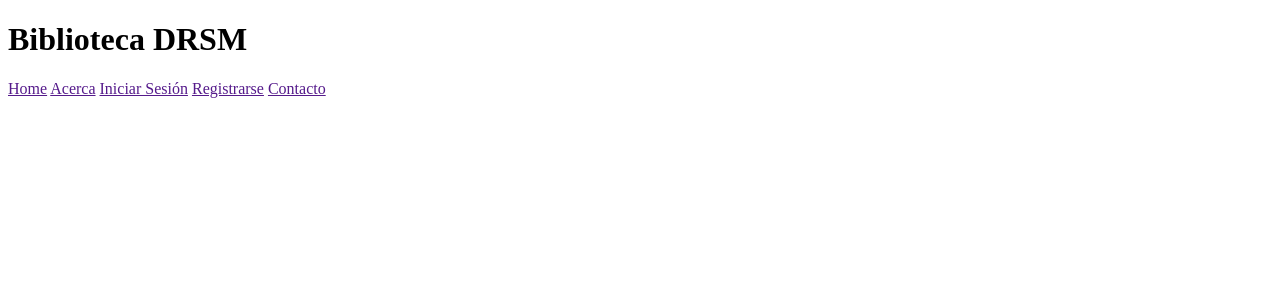
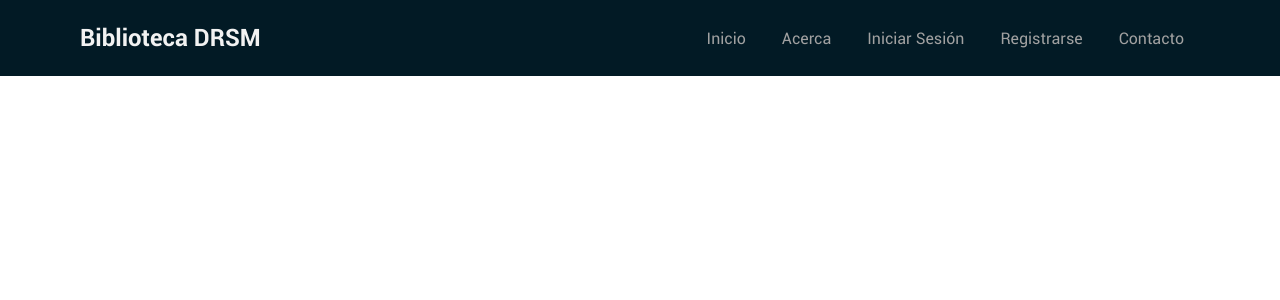
Before and after one commit to DiegoRSM03/library, a PHP site: page / in a window 1280 px wide. Shown: the top 300 px of the page. Run offline with PHP 8.4, Linux system fonts and the light colour scheme.

Commit message:
/view/assets/fonts/ modificada
*Elimine fuentes que no utilizaré en el proyecto para
no consumir espacio de mas simplemente.

```diff
--- a/index.php
+++ b/index.php
@@ -3,18 +3,22 @@
 <head>
 	<meta charset="UTF-8">
 	<meta name="viewport" content="width=device-width, initial-scale=1.0">
+
+	<link rel="stylesheet" href="./view/assets/css/style.css">
+	<link rel="stylesheet" href="./view/assets/iconfonts/flaticon.css">
+
 	<title>Biblioteca DRSM</title>
 </head>
 <body>
 	<header>
 		<h1>Biblioteca DRSM</h1>
-		<div id="nav">
-			<a href="">Home</a>
-			<a href="">Acerca</a>
-			<a href="">Iniciar Sesión</a>
-			<a href="">Registrarse</a>
-			<a href="">Contacto</a>
-		</div>
+		<nav>
+			<button type="submit">Inicio</button>
+			<button type="submit">Acerca</button>
+			<button type="submit">Iniciar Sesión</button>
+			<button type="submit">Registrarse</button>
+			<button type="submit">Contacto</button>
+		</nav>
 	</header>
 
 	<script src="view/assets/js/app.js"></script>
--- /dev/null
+++ b/view/assets/css/style.css
@@ -0,0 +1,52 @@
+@font-face {
+  font-family: 'Roboto';
+  src: url("../fonts/Roboto-Regular.ttf"); }
+
+@font-face {
+  font-family: 'Roboto Thin';
+  src: url("../fonts/Roboto-Thin.ttf"); }
+
+@font-face {
+  font-family: 'Roboto Light';
+  src: url("../fonts/Roboto-Light.ttf"); }
+
+@font-face {
+  font-family: 'Roboto Bold';
+  src: url("../fonts/Roboto-Bold.ttf"); }
+
+@font-face {
+  font-family: 'Roboto Black';
+  src: url("../fonts/Roboto-Black.ttf"); }
+
+* {
+  margin: 0;
+  padding: 0;
+  box-sizing: border-box; }
+
+html {
+  position: relative; }
+
+header {
+  display: flex;
+  align-items: center;
+  justify-content: space-between;
+  background-color: #021A25;
+  padding: 1.5rem 5rem;
+  position: absolute;
+  top: 0;
+  left: 0;
+  right: 0; }
+  header h1 {
+    color: #F2F2F2;
+    font-family: 'Roboto Bold';
+    font-size: 1.5rem;
+    font-weight: normal; }
+  header nav button {
+    color: #A1A1A1;
+    background-color: rgba(0, 0, 0, 0);
+    font-family: 'Roboto';
+    font-size: 1rem;
+    border: none;
+    margin: 0 1rem; }
+    header nav button:hover {
+      color: #aeaeae; }
--- /dev/null
+++ b/view/assets/sass/components/_header.sass
@@ -0,0 +1,30 @@
+header
+	display: flex
+	align-items: center
+	justify-content: space-between
+
+	background-color: $BLACK
+	padding: 1.5rem 5rem
+	position: absolute
+	top: 0
+	left: 0
+	right: 0
+
+	h1
+		color: $WHITE
+		font-family: 'Roboto Bold'
+		font-size: 1.5rem
+		font-weight: normal
+
+	nav
+		button
+			color: $GRAY
+			background-color: rgba(0, 0, 0, 0)
+			font-family: 'Roboto'
+			font-size: 1rem
+
+			border: none
+			margin: 0 1rem
+
+			&:hover
+				color: lighten($GRAY, 5)
--- /dev/null
+++ b/view/assets/sass/style.sass
@@ -0,0 +1,37 @@
+$WHITE: #F2F2F2
+$BLACK: #021A25
+$GRAY: #A1A1A1
+$GREEN_LIGHT: #EFF291
+$GREEN: #D7F205
+$GREEN_DARK: #97BF04s
+
+@font-face
+	font-family: 'Roboto'
+	src: url('../fonts/Roboto-Regular.ttf')
+
+@font-face
+	font-family: 'Roboto Thin'
+	src: url('../fonts/Roboto-Thin.ttf')
+
+@font-face
+	font-family: 'Roboto Light'
+	src: url('../fonts/Roboto-Light.ttf')
+
+@font-face
+	font-family: 'Roboto Bold'
+	src: url('../fonts/Roboto-Bold.ttf')
+
+@font-face
+	font-family: 'Roboto Black'
+	src: url('../fonts/Roboto-Black.ttf')
+
+*
+	margin: 0
+	padding: 0
+	box-sizing: border-box
+
+html
+	position: relative
+
+
+@import 'components/_header'
```
Also changed, not shown: view/assets/fonts/Roboto-BlackItalic.ttf (deleted), view/assets/fonts/Roboto-BoldCondensed.ttf (deleted), view/assets/fonts/Roboto-BoldCondensedItalic.ttf (deleted), view/assets/fonts/Roboto-BoldItalic.ttf (deleted), view/assets/fonts/Roboto-Condensed.ttf (deleted), view/assets/fonts/Roboto-CondensedItalic.ttf (deleted), view/assets/fonts/Roboto-Italic.ttf (deleted), view/assets/fonts/Roboto-LightItalic.ttf (deleted), view/assets/fonts/Roboto-Medium.ttf (deleted), view/assets/fonts/Roboto-MediumItalic.ttf (deleted), view/assets/fonts/Roboto-ThinItalic.ttf (deleted), view/assets/sass/components/_login.sass (added), view/assets/sass/components/_register.sass (added).
